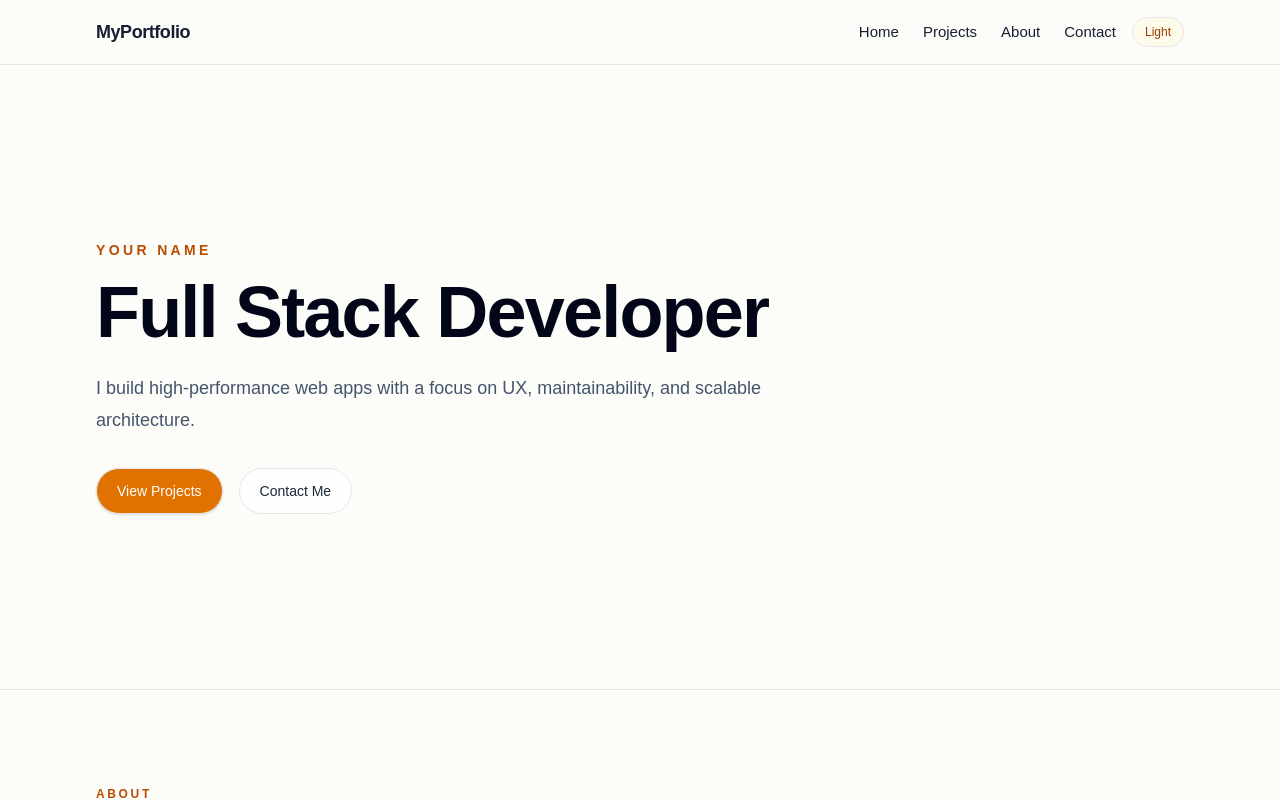
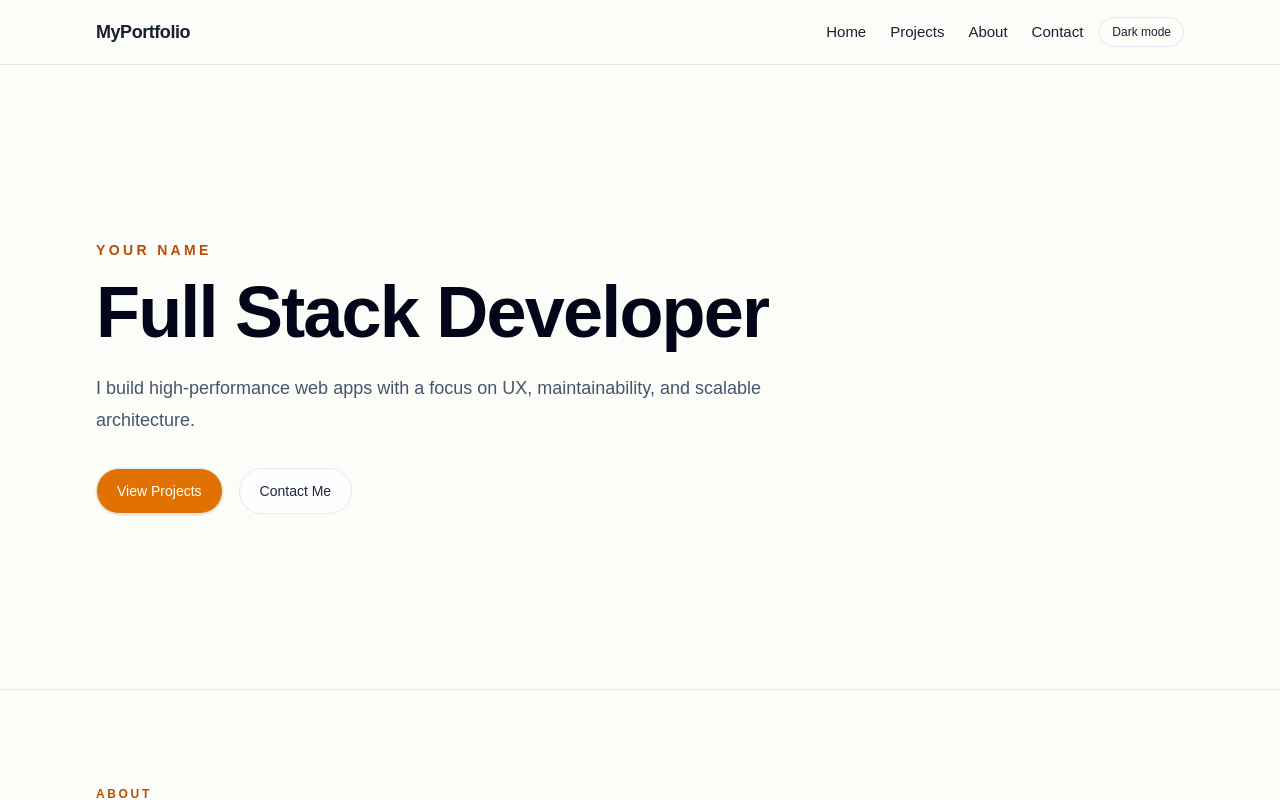
Before and after one commit to empouya/empouya, a Next.js app: page / in a window 1280 px wide. Shown: the top 800 px of the page. Built offline with nearby package versions, Linux system fonts and the light colour scheme.

Commit message:
fix: implement persistent light and dark theme toggle

```diff
--- a/src/components/ui/ThemeToggle.tsx
+++ b/src/components/ui/ThemeToggle.tsx
@@ -1,18 +1,49 @@
 "use client";
 
-import { useState } from "react";
+import { useEffect, useState } from "react";
+
+type Theme = "light" | "dark";
 
 export default function ThemeToggle() {
-    const [label, setLabel] = useState("Light");
+    const [theme, setTheme] = useState<Theme>("light");
+    const [mounted, setMounted] = useState(false);
+
+    useEffect(() => {
+        const savedTheme = localStorage.getItem("theme") as Theme | null;
+        const initialTheme = savedTheme ?? "light";
+
+        document.documentElement.dataset.theme = initialTheme;
+        setTheme(initialTheme);
+        setMounted(true);
+    }, []);
+
+    function toggleTheme() {
+        const nextTheme: Theme = theme === "light" ? "dark" : "light";
+        document.documentElement.dataset.theme = nextTheme;
+        localStorage.setItem("theme", nextTheme);
+        setTheme(nextTheme);
+    }
+
+    if (!mounted) {
+        return (
+            <button
+                type="button"
+                className="rounded-full border px-3 py-1.5 text-xs font-medium"
+                aria-label="Toggle theme"
+            >
+                Theme
+            </button>
+        );
+    }
 
     return (
         <button
             type="button"
-            onClick={() => setLabel((current) => (current === "Light" ? "Warm" : "Light"))}
-            className="rounded-full border border-amber-200 bg-amber-50 px-3 py-1.5 text-xs font-medium text-amber-800 hover:bg-amber-100"
-            aria-label="Theme preview toggle"
+            onClick={toggleTheme}
+            className="rounded-full border px-3 py-1.5 text-xs font-medium"
+            aria-label="Toggle theme"
         >
-            {label}
+            {theme === "light" ? "Dark mode" : "Light mode"}
         </button>
     );
 }
```
